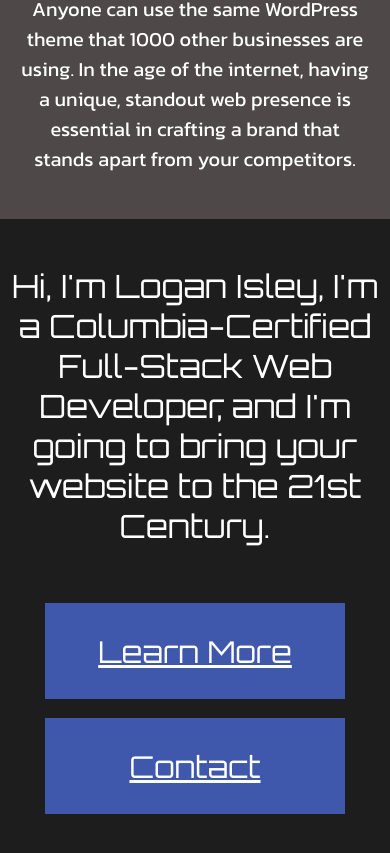
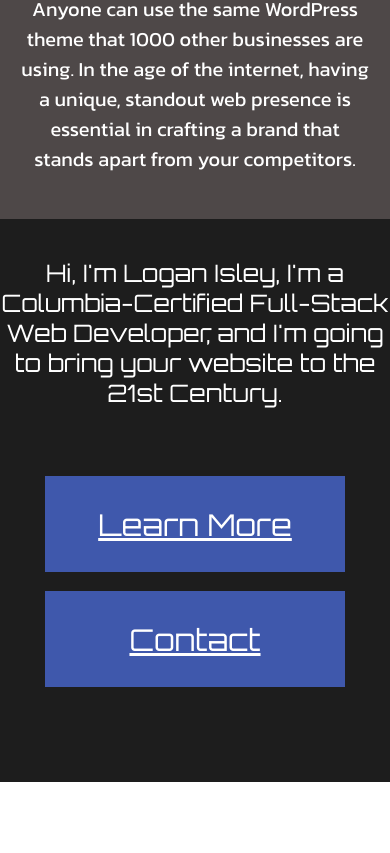
Before and after one commit to LowGcifer/Web-Dev-Site, a React (Create React App) app in the folder client/: page / in a window 390 px wide. Shown: the part 1770-2623 px from the top of the page. After the commit the page ends 2552 px from the top, so only its background shows below. Built offline with nearby package versions, Linux system fonts and the light colour scheme.

Commit message:
text resizing for mobile

```diff
--- a/client/src/style.css
+++ b/client/src/style.css
@@ -334,7 +334,7 @@
 } */
 
 #home-final-section {
-  height: 200px;
+  /* height: 200px; */
   display: flex;
   justify-content: center;
 }
@@ -372,15 +372,7 @@
   #home-final-text {
     /* font-size: 19px; */
     /* font-size: 4.589vw; */
-    font-size: 2rem;
-  }
-
-  #learn-more-button {
-    left: 0px;
-  }
-
-  #contact-button {
-    left: 0px;
+    font-size: 1.5rem;
   }
 
   #final-button-section {
@@ -388,21 +380,20 @@
     flex-direction: column;
     justify-content: center;
     align-items: center;
-    /* height: 150px; */
   }
 }
 
 @media only screen and (max-width: 493px) {
   #home-final-section {
     padding-top: 15px;
-    padding-bottom: 75px;
+    /* padding-bottom: 75px; */
   }
 }
 
 @media only screen and (max-width: 411px) {
   #home-final-section {
     padding-top: 15px;
-    padding-bottom: 125px;
+    /* padding-bottom: 125px; */
   }
 }
 
```
